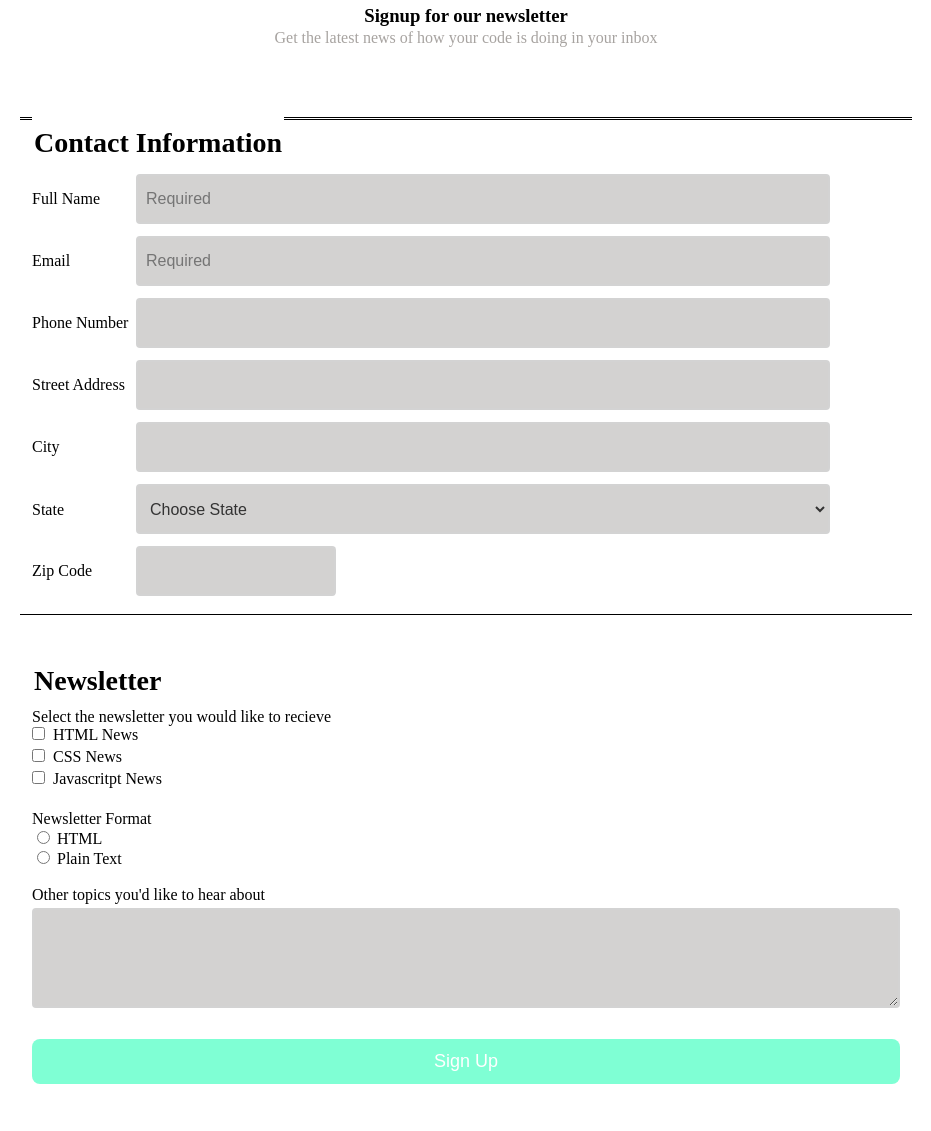
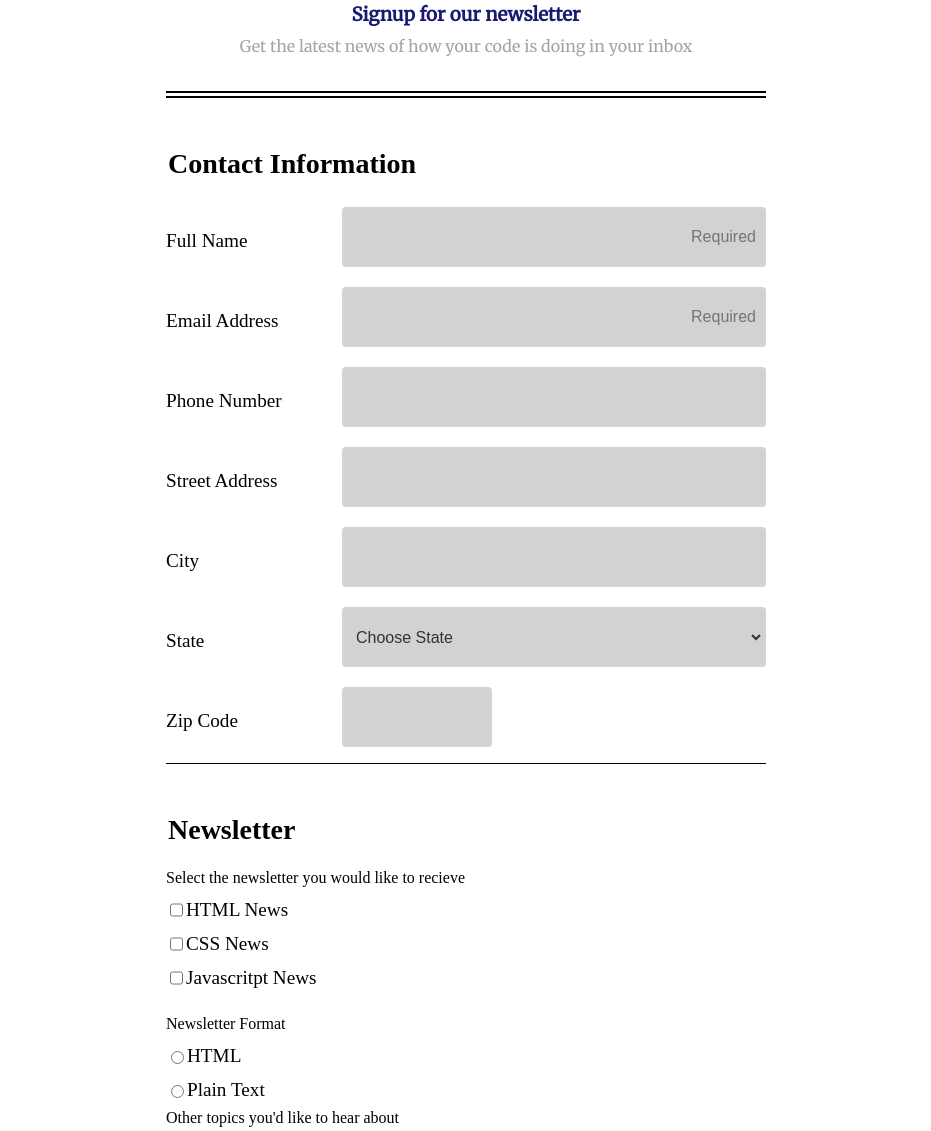
Before and after one commit to DavidKhuupro/techdegree-project-3, a plain HTML site: page index.html in a window 1280 px wide. Shown: the part 118-1249 px from the top of the page, without its empty margins (174-1105 px from the left). Drawn offline with Linux system fonts and the light colour scheme.

Commit message:
Revision
corrected layout and setup of form for desktop view.

```diff
--- a/css/styles.css
+++ b/css/styles.css
@@ -6,49 +6,65 @@ body {
      margin: 0;
 }
 
-.intro,
-footer {
+/* use imported google font and lighten color */
+p, h3, footer {
+    color:rgb(167, 163, 160);
+    font-family: 'Merriweather', sans-serif;
     text-align: center;
     margin: 0 auto;
+    margin-bottom: 10px;
 }
 
-
-h3, p {
-    margin: 2px;
+/* darken text for h3 only */
+h3 {
+    color: #191970;
 }
 
-p, footer {
-    color:rgb(167, 163, 160);
-    margin-bottom: 30px;
+/* lengthen space for footer from bottom of page */
+footer {
+    margin-bottom: 100px;
 }
 
+/* alignment of heading with changes to colors and background colors */
 .heading {
-    display: inline-block;
     width: 100%;
     height: 100px;
     line-height: 100px;
     color: white;
-    background-color: darkblue;
+    background-color: #36454f;
     text-align: center;
     vertical-align: middle;
     margin-top: 0;
 }
 
+/* create border to separate header and form */
+.intro {
+    width: 90%;
+    padding-bottom: 25px;
+    border-bottom: 7px double;
+    margin: auto;
+}
+
 .container {
-    width: 95%;
-    margin: 0 auto;
+    width: 90%;
+    margin: auto;
 }
 
 /* set border to none to remove all borders */
 fieldset {
-    display: block;
     border: none;
 }
 
-/* set up top and bottom according to layout of example pictures */
+/* create border to separate fieldsets */
 fieldset.contact {
-    border-top: double;
     border-bottom: 1px solid;
+    margin: 0;
+    padding: 0;
+}
+
+fieldset.newsletter {
+    margin: 0;
+    padding: 0;
 }
 
 legend {
@@ -59,14 +75,18 @@ legend {
 }
 
 .inln {
-    display: block;
-    width: 90%;
+/*  **changed display to flex and direction to row for label and input to stack on top of each other */
+    display: flex;
+    flex-direction: column;
     margin-bottom: 4px;
+    font-size: 1.2rem;
 }
 
 .btmlabel {
-    font-weight: 300;
-    display: inline-block;
+    display: flex;
+    flex-direction: row;
+    margin: 12px 0 8px 0;
+    font-size: 1.2rem;
 }
 
 input[type="text"],
@@ -74,29 +94,46 @@ input[type="email"],
 input[type="tel"],
 textarea,
 select {
-    display: inline-block;
-    margin: 4px 0 8px 0;
+    margin: 4px 0 12px 0;
     padding: 8px;
     font-size: 1rem;
-    width: 100%;
-    height: 50px;
+    height: 60px;
     color: #333;
     background-color:rgb(211, 210, 209);
     border: 2px solid lightgray;
     border-radius: 4px;
 }
 
-#zip {
-    max-width: 200px;
+/* align placeholder to the right of box*/
+input[type="text"]::placeholder,
+input[type="email"]::placeholder {
+    text-align: right;
 }
 
-input[type="checkbox"],
-input[type="button"] {
-    margin: 0 4px 8px 0;
+/* include focus for when user tabs or clicks on text feild */
+input[type="text"]:focus,
+input[type="email"]:focus,
+input[type="tel"]:focus,
+textarea:focus,
+select:focus {
+    outline: 3px solid darkblue;
 }
 
+/* keep text input for zipcode at 50% */
+#zip {
+    max-width: 50%;
+}
+
+textarea {
+    width: 100%;
+    height: 100px;
+    margin: 15px 0 0 0;
+}
+
+/* style look and color of button */
 .btn {
     width: 100%;
+    height: 55px;
     padding: 12px 0;
     color: white;
     background-color:aquamarine;
@@ -108,31 +145,34 @@ input[type="button"] {
     cursor: pointer;
 }
 
-textarea {
-    width: 100%;
-    height: 100px;
-}
-
-/* include focus for when user tabs or clicks on text feild */
-input:focus, textarea:focus, select:focus {
-    outline: 3px solid darkblue;
-}
-
-/* change the layout of form for tablet and desktop screens  */
+/* change the layout of form for desktop screens */
 @media screen and (min-width: 768px) {
+    /* change direction to row to display label and input next to each other */
     .inln {
-        display: inline-block;
-        width: 100px;
+        flex-direction: row;
     }
 
-    .container {
-        width: 70%;
+    /* line up all labels */
+    .inln label {
+        flex-basis: 11rem;
+        margin: auto 0;
     }
 
     input[type="text"],
     input[type="email"],
     input[type="tel"],
+    textarea,
     select {
-        width: 80%;
+        flex-grow: 1;
+    }
+
+    #zip {
+        max-width: 25%;;
+    }
+
+    /* set max width even with larger screen size */
+    .intro,
+    .container {
+        max-width: 600px;
     }
 }
--- a/index.html
+++ b/index.html
@@ -25,67 +25,78 @@
                 <!-- use a single form tag with seperate sections that include fieldsets and legends -->
                 <form>
                     <fieldset class="contact">
-                        <legend>Contact Information</legend>
+                        <legend>Contact Information</legend><br>
                         <!-- add input, select, textarea with correct attributes -->
-                        <label class="inln" for="name">Full Name</label>
+                        <div class="inln"> <!-- **had to put each label in a div to manipulate flex direction -->
+                        <label for="name">Full Name</label>
                         <input type="text" id="name" name="user-name" placeholder="Required">
-
+                        </div>
                         <!-- include placeholder text in name and email field -->
-                        <label class="inln" for="email">Email</label>
+                        <div class="inln">
+                        <label for="email">Email Address</label>
                         <input type="email" id="email" name="user-email" placeholder="Required">
-
-                        <label class="inln" for="phone">Phone Number</label>
+                        </div>
+                        <div class="inln">
+                        <label for="phone">Phone Number</label>
                         <input type="tel" id="phone" name="user-phone">
-
-                        <label class="inln" for="address">Street Address</label>
+                        </div>
+                        <div class="inln">
+                        <label for="address">Street Address</label>
                         <input type="text" id="address" name="user-address">
-
-                        <label class="inln" for="city">City</label>
+                        </div>
+                        <div class="inln">
+                        <label for="city">City</label>
                         <input type="text" id="city" name="user-city">
-
-                        <label class="inln" for="state">State</label>
+                        </div>
+                        <div class="inln">
+                        <label for="state">State</label>
                         <select id="state" name="user-state">
                             <option value="" disabled selected hidden>Choose State</option>
                             <option value="NY">New York</option>
                             <option value="CA">California</option>
                             <option value="FL">Florida</option>
                         </select>
-
-                        <label class="inln" for="zip">Zip Code</label>
+                        </div>
+                        <div class="inln">
+                        <label for="zip">Zip Code</label>
                         <input type="text" id="zip" name="user-zipcode">
-
+                        </div>
                     </fieldset>
 
                     <fieldset class="newsletter">
-                        <legend><b>Newsletter</b></legend>
+                        <legend><b>Newsletter</b></legend><br>
                         <label>Select the newsletter you would like to recieve</label>
                         <br>
+                        <div class="btmlabel">
                         <input type="checkbox" id="html_news" value="html_news" name="user-news">
-                        <label class="btmlabel" for="html_news">HTML News</label>
-                        <br>
+                        <label for="html_news">HTML News</label>
+                        </div>
+                        <div class="btmlabel">
                         <input type="checkbox" id="css_news" value="css_news" name="user-news">
-                        <label class="btmlabel" for="css_news">CSS News</label>
-                        <br>
+                        <label for="css_news">CSS News</label>
+                        </div>
+                        <div class="btmlabel">
                         <input type="checkbox" id="javascript_news" value="javascript_news" name="user-news">
-                        <label class="btmlabel" for="javascript_news">Javascritpt News</label>
-                        <br>
+                        <label for="javascript_news">Javascritpt News</label>
+                        </div>
                         <br>
                         <label>Newsletter Format</label>
                         <br>
+                        <div class="btmlabel">
                         <input type="radio" id="html" value="html" name="user-choice">
-                        <label class="btmlabel" for="html">HTML</label>
-                        <br>
+                        <label for="html">HTML</label>
+                        </div>
+                        <div class="btmlabel">
                         <input type="radio" id="plain_text" value="plain_text" name="user-choice">
-                        <label class="btmlabel" for="plain_text">Plain Text</label>
-                        <br>
-                        <br>
-                        <label class="btmlabel" for="suggestion">Other topics you'd like to hear about</label>
+                        <label for="plain_text">Plain Text</label>
+                        </div>
+                        <label for="suggestion">Other topics you'd like to hear about</label>
                         <textarea id="suggestion" name="user_suggestion"></textarea>
                         <button class="btn" type="submit">Sign Up</button>
                     </fieldset>
                 </form>
             </div>
         </main>
-    <footer><i>Copyright</i> The Code Review</footer>
+    <footer><i>Copyright</i>&nbsp The Code Review</footer>
 </body>
 </html>
```
